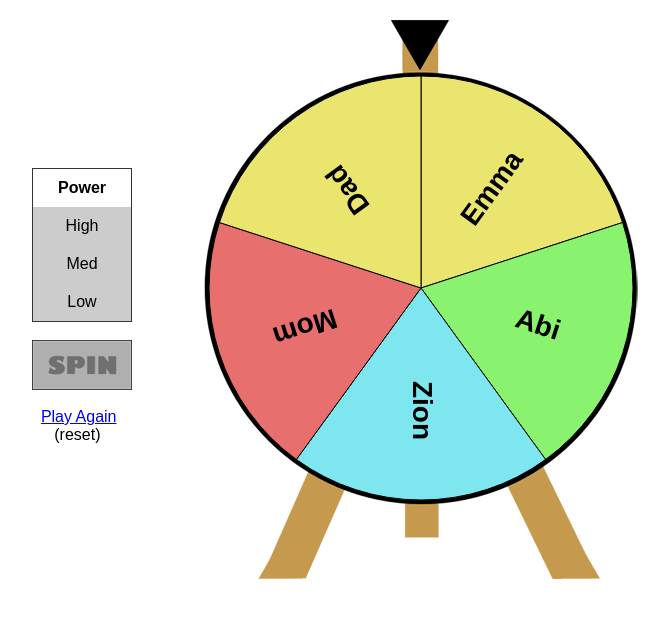
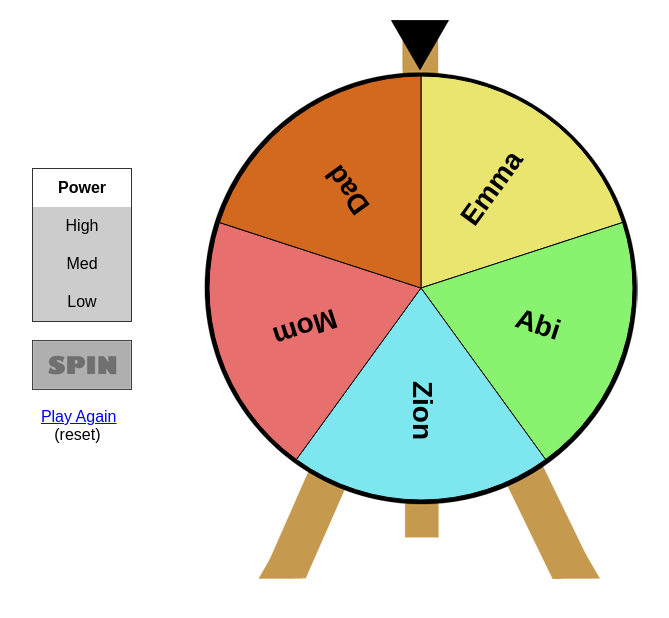
Before and after one commit to gratzc/gratzfamilygamewheel, a plain HTML site: page index.html in a window 1280 px wide. Shown: the part 66-684 px from the top of the page, without its empty margins (304-973 px from the left). Drawn offline with nearby package versions, Linux system fonts and the light colour scheme.

Commit message:
tabs are better

```diff
--- a/index.html
+++ b/index.html
@@ -55,7 +55,7 @@
 				   {'fillStyle' : '#89f26e', 'text' : 'Abi'},
 				   {'fillStyle' : '#7de6ef', 'text' : 'Zion'},
 				   {'fillStyle' : '#e7706f', 'text' : 'Mom'},
-                   {'fillStyle' : '#eae56f', 'text' : 'Dad'}
+				   {'fillStyle' : 'chocolate', 'text' : 'Dad'}
 				],
 				'animation' :           // Specify the animation to use.
 				{
```
Also changed, not shown: main.css (indentation only). Lines whose indentation alone changed are shown as unchanged.
